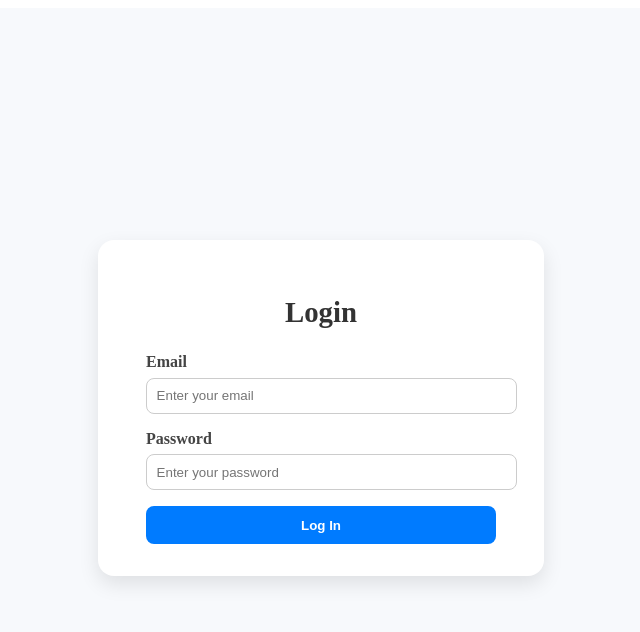
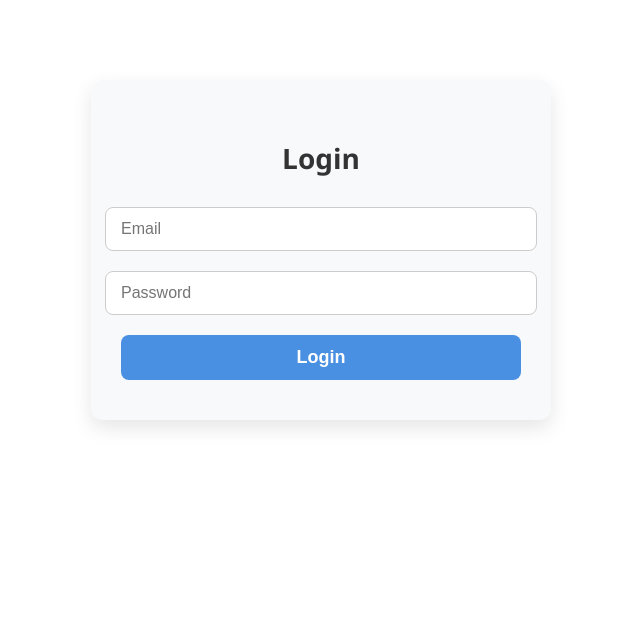
Before and after one commit to Jad-Atieh/SOEN-341-Project-Fall-2025, a React (Vite) app in the folder frontend/: page /login in a window 1280 px wide. Shown: the top 632 px of the page, without its empty margins (319-959 px from the left). Built offline with nearby package versions, Linux system fonts and the light colour scheme.

Commit message:
fixed login issues and conflicts

```diff
--- a/frontend/src/components/Form.jsx
+++ b/frontend/src/components/Form.jsx
@@ -1,100 +1,107 @@
-import React, { useState } from "react";
-import axios from "axios";
-import { useNavigate } from "react-router-dom"; // 👈 for redirect
+/**
+ * Form Component
+ *
+ * This React component handles both user login and signup forms.
+ * For signup, it collects username, email, password, and role (student, organizer, admin).
+ * For login, it collects email and password only.
+ * On login, it stores JWT tokens in localStorage and redirects to the home/events page.
+ * On signup, it redirects the user to the login page after successful registration.
+ */
 
-function Login() {
+import { useState } from "react";
+import api from "../api";
+import { useNavigate } from "react-router-dom";
+import { ACCESS_TOKEN, REFRESH_TOKEN } from "../constants";
+import "../styles/Forms.css"
+import LoadingIndicator from "./LoadingIndicator";
+
+function Form({ route, method }) {
+  const [username, setUsername] = useState("");
   const [email, setEmail] = useState("");
   const [password, setPassword] = useState("");
-  const [error, setError] = useState("");
-  const navigate = useNavigate(); // 👈 hook to navigate
+  const [role, setRole] = useState("student"); // default role
+  const [loading, setLoading] = useState(false);
+  const navigate = useNavigate();
+
+  const name = method === "login" ? "Login" : "Sign Up";
 
   const handleSubmit = async (e) => {
     e.preventDefault();
+    setLoading(true);
+
     try {
-      const res = await axios.post("http://127.0.0.1:8000/api/token/", {
-        email,
-        password,
-      });
+      const data =
+        method === "login"
+          ? { email, password }
+          : { username, email, password, role };
 
-      localStorage.setItem("access", res.data.access);
-      localStorage.setItem("refresh", res.data.refresh);
+      const res = await api.post(route, data);
 
-      navigate("/events"); // redirect to events list
-    } catch (err) {
-      setError("Invalid credentials");
+      if (method === "login") {
+        localStorage.setItem(ACCESS_TOKEN, res.data.access);
+        localStorage.setItem(REFRESH_TOKEN, res.data.refresh);
+        navigate("/");
+      } else {
+        navigate("/login");
+      }
+    } catch (error) {
+      alert(error);
+    } finally {
+      setLoading(false);
     }
   };
 
   return (
-    <div style={styles.container}>
-      <form onSubmit={handleSubmit} style={styles.form}>
-        <h2 style={styles.title}>Login</h2>
-        {error && <p style={styles.error}>{error}</p>}
+    <form onSubmit={handleSubmit} className="form-container">
+      <h1>{name}</h1>
+
+      {method === "signup" && (
+        <input
+          type="text"
+          placeholder="Username"
+          value={username}
+          onChange={(e) => setUsername(e.target.value)}
+          className="form-input"
+          required
+        />
+      )}
+
       <input
         type="email"
         placeholder="Email"
         value={email}
         onChange={(e) => setEmail(e.target.value)}
-          style={styles.input}
+        className="form-input"
         required
       />
+
       <input
         type="password"
         placeholder="Password"
         value={password}
         onChange={(e) => setPassword(e.target.value)}
-          style={styles.input}
+        className="form-input"
         required
       />
-        <button type="submit" style={styles.button}>
-          Login
+
+      {method === "signup" && (
+        <select
+          value={role}
+          onChange={(e) => setRole(e.target.value)}
+          className="form-input"
+        >
+          <option value="student">Student</option>
+          <option value="organizer">Organizer</option>
+        </select>
+      )}
+
+       {loading && <LoadingIndicator />}
+
+      <button type="submit" className="form-button">
+        {name}
       </button>
     </form>
-    </div>
   );
 }
 
-const styles = {
-  container: {
-    height: "100vh",
-    display: "flex",
-    alignItems: "center",
-    justifyContent: "center",
-    background: "#f0f2f5",
-  },
-  form: {
-    display: "flex",
-    flexDirection: "column",
-    padding: "2rem",
-    background: "#fff",
-    borderRadius: "12px",
-    boxShadow: "0 4px 10px rgba(0,0,0,0.1)",
-    width: "300px",
-  },
-  title: {
-    textAlign: "center",
-    marginBottom: "1rem",
-  },
-  input: {
-    marginBottom: "1rem",
-    padding: "0.75rem",
-    borderRadius: "8px",
-    border: "1px solid #ccc",
-    fontSize: "1rem",
-  },
-  button: {
-    padding: "0.75rem",
-    borderRadius: "8px",
-    border: "none",
-    background: "#4a90e2",
-    color: "white",
-    fontSize: "1rem",
-    cursor: "pointer",
-  },
-  error: {
-    color: "red",
-    textAlign: "center",
-  },
-};
-
-export default Login;
+export default Form;
--- a/frontend/src/pages/Login.jsx
+++ b/frontend/src/pages/Login.jsx
@@ -1,63 +1,9 @@
-import React, { useState } from "react";
-import axios from "axios";
+import React from "react";
+import Form from "../components/Form";
 import "../styles/Forms.css";
 
 function Login() {
-  const [email, setEmail] = useState("");
-  const [password, setPassword] = useState("");
-  const [error, setError] = useState("");
-
-  const handleSubmit = async (e) => {
-    e.preventDefault();
-    try {
-      const res = await axios.post("http://127.0.0.1:8000/api/token/", {
-        email,
-        password,
-      });
-
-      localStorage.setItem("access", res.data.access);
-      localStorage.setItem("refresh", res.data.refresh);
-      alert("Login successful!");
-      window.location.href = "/events"; // 👈 add this line if you want it to redirect to events
-    } catch (err) {
-      setError("Invalid credentials");
-    }
-  };
-
-  return (
-    <div className="form-container">
-      <form onSubmit={handleSubmit} className="form-card">
-        <h2 className="form-title">Login</h2>
-        {error && <p className="form-error">{error}</p>}
-
-        <div className="form-group">
-          <label>Email</label>
-          <input
-            type="email"
-            placeholder="Enter your email"
-            value={email}
-            onChange={(e) => setEmail(e.target.value)}
-            required
-          />
-        </div>
-
-        <div className="form-group">
-          <label>Password</label>
-          <input
-            type="password"
-            placeholder="Enter your password"
-            value={password}
-            onChange={(e) => setPassword(e.target.value)}
-            required
-          />
-        </div>
-
-        <button type="submit" className="form-button">
-          Log In
-        </button>
-      </form>
-    </div>
-  );
+  return <Form route="/login/" method="login" />;
 }
 
 export default Login;
--- a/frontend/src/styles/Forms.css
+++ b/frontend/src/styles/Forms.css
@@ -1,70 +1,74 @@
+/* Center the form in the page */
 .form-container {
+  max-width: 400px;
+  margin: 80px auto;
+  padding: 40px 30px;
+  background-color: #f8f9fa;
+  border-radius: 12px;
+  box-shadow: 0 8px 20px rgba(0, 0, 0, 0.1);
   display: flex;
-  justify-content: center;
+  flex-direction: column;
   align-items: center;
-  height: 100vh;
-  background: #f7f9fc;
+  font-family: 'Segoe UI', Tahoma, Geneva, Verdana, sans-serif;
 }
 
-.form-card {
-  background: white;
-  padding: 2rem 3rem;
-  border-radius: 16px;
-  box-shadow: 0 8px 20px rgba(0, 0, 0, 0.1);
-  width: 350px;
-  text-align: center;
-}
-
-.form-title {
-  font-size: 1.8rem;
-  margin-bottom: 1.5rem;
+/* Form heading */
+.form-container h1 {
+  margin-bottom: 30px;
+  font-size: 28px;
   color: #333;
 }
 
-.form-group {
-  margin-bottom: 1rem;
-  text-align: left;
+/* Inputs and select box */
+.form-input {
+  width: 100%;
+  padding: 12px 15px;
+  margin-bottom: 20px;
+  border: 1px solid #ccc;
+  border-radius: 8px;
+  font-size: 16px;
+  transition: border-color 0.2s, box-shadow 0.2s;
 }
 
-.form-group label {
-  display: block;
-  font-weight: 600;
-  margin-bottom: 0.4rem;
-  color: #444;
+.form-input:focus {
+  outline: none;
+  border-color: #4a90e2;
+  box-shadow: 0 0 6px rgba(74, 144, 226, 0.4);
 }
 
-.form-group input {
-  width: 100%;
-  padding: 0.6rem;
-  border-radius: 8px;
-  border: 1px solid #ccc;
-  outline: none;
-  transition: 0.2s;
-}
-
-.form-group input:focus {
-  border-color: #007bff;
-  box-shadow: 0 0 4px rgba(0, 123, 255, 0.2);
-}
-
+/* Submit button */
 .form-button {
   width: 100%;
-  padding: 0.7rem;
-  background: #007bff;
-  color: white;
-  font-weight: bold;
+  padding: 12px 15px;
+  background-color: #4a90e2;
+  color: #fff;
+  font-size: 18px;
+  font-weight: 600;
   border: none;
   border-radius: 8px;
   cursor: pointer;
-  transition: 0.2s;
+  transition: background-color 0.2s;
 }
 
 .form-button:hover {
-  background: #0056b3;
+  background-color: #357abd;
 }
 
-.form-error {
-  color: #d9534f;
-  font-size: 0.9rem;
-  margin-bottom: 1rem;
+/* Loading indicator style (if you add one) */
+.loading-indicator {
+  margin: 10px 0;
+  font-size: 14px;
+  color: #666;
 }
+
+/* Responsive adjustments */
+@media (max-width: 500px) {
+  .form-container {
+    margin: 40px 20px;
+    padding: 30px 20px;
+  }
+
+  .form-button {
+    font-size: 16px;
+  }
+}
```
Also changed, not shown: 2 other files (tests, documents, lock files or other folders). Lines whose indentation alone changed are shown as unchanged.
